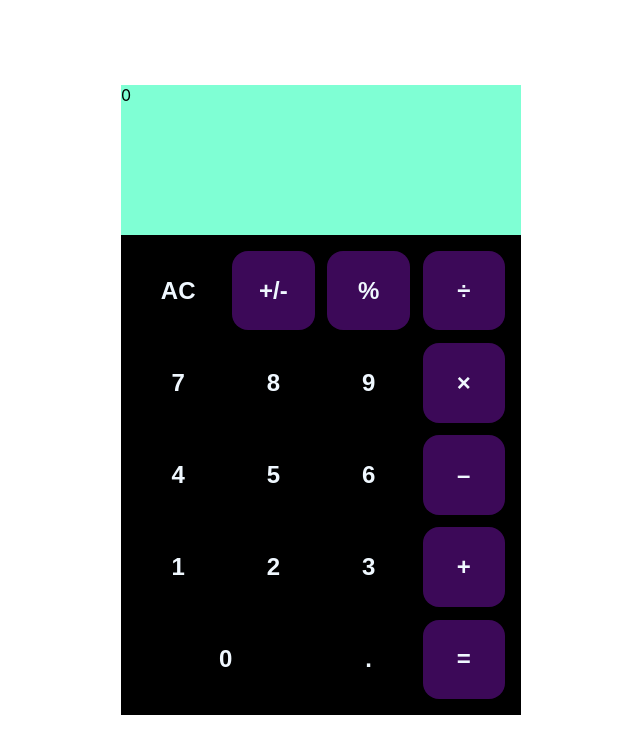
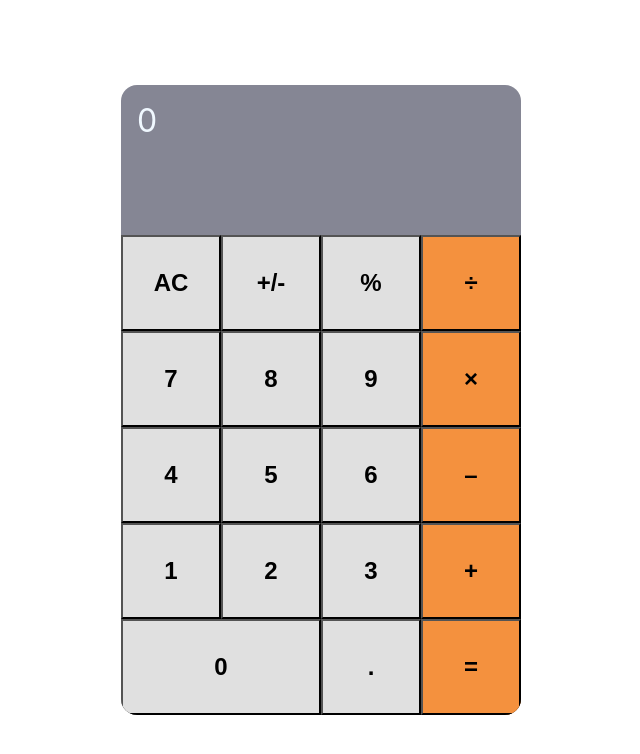
Before and after one commit to christianonoh/Math-Wizardry, a React (Create React App) app: page / in a window 1280 px wide. Shown: the top 754 px of the page, without its empty margins (319-959 px from the left). Built offline with nearby package versions, Linux system fonts and the light colour scheme.

Commit message:
Fix errors

```diff
--- a/src/App.css
+++ b/src/App.css
@@ -13,12 +13,16 @@ body {
 
 .calculator {
   width: 25rem;
-  margin: 0 auto;
+  overflow: hidden;
+  border-radius: 1rem;
 }
 
 .screen {
   height: 150px;
-  background-color: aquamarine;
+  background-color: #858694;
+  padding: 1rem;
+  font-size: 2rem;
+  color: aliceblue;
 }
 
 .buttons {
@@ -26,8 +30,6 @@ body {
   grid-template-columns: repeat(4, 1fr);
   background-color: black;
   height: 30rem;
-  gap: 0.8rem;
-  padding: 1rem;
 }
 
 .buttons :nth-child(17) {
@@ -37,12 +39,10 @@ body {
 button {
   font-size: 1.5rem;
   font-weight: 600;
-  border: 0;
-  color: aliceblue;
-  background-color: transparent;
+  color: black;
+  background-color: #e0e0e0;
 }
 
 .operator {
-  background-color: #3c0958;
-  border-radius: 1rem;
+  background-color: #f4913e;
 }
--- a/src/components/Calculator.js
+++ b/src/components/Calculator.js
@@ -8,8 +8,8 @@ function Screen() {
 function Calculator() {
   const buttons = [
     { value: 'AC', className: 'clear' },
-    { value: '+/-', className: 'operator' },
-    { value: '%', className: 'operator', name: '/' },
+    { value: '+/-' },
+    { value: '%', name: '/' },
     { value: '÷', className: 'operator', name: 'plusminus' },
     { value: '7' },
     { value: '8' },
```
Also changed, not shown: src/logo.svg (deleted).
